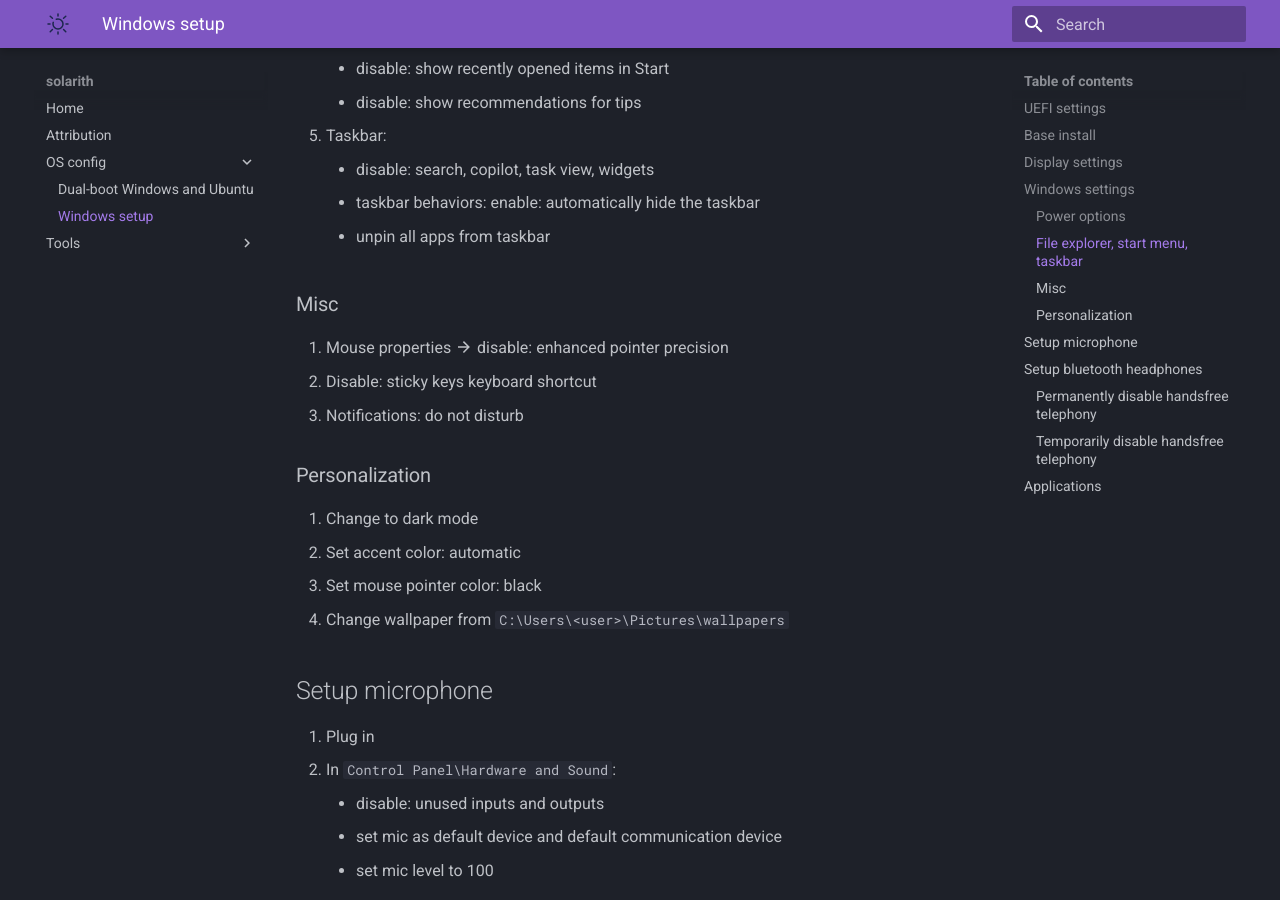
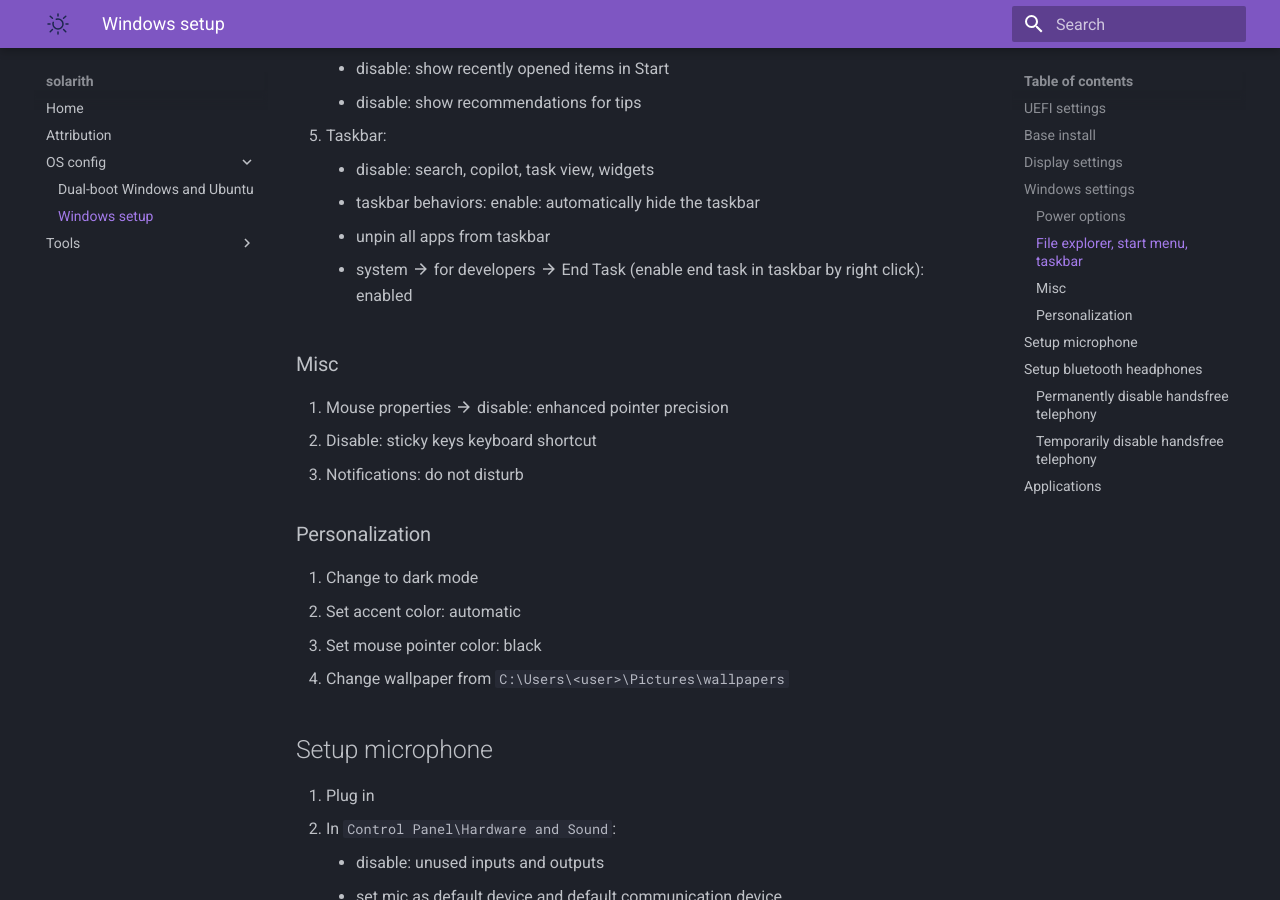
Before and after one commit to solarith0/solarith.dev, an MkDocs documentation site: the page built from docs/OS-config/windows.md, in a window 1280 px wide and 900 px high, scrolled down 2568 px. Built offline with MkDocs 1.6.1 and Material for MkDocs 9.7.7, drawn with Linux system fonts in a browser that asks for light colours.

Commit message:
add end task to taskbar

```diff
--- a/docs/OS-config/windows.md
+++ b/docs/OS-config/windows.md
@@ -75,6 +75,7 @@ How I like to setup my Windows environment
     - disable: search, copilot, task view, widgets
     - taskbar behaviors: enable: automatically hide the taskbar
     - unpin all apps from taskbar
+    - system :material-arrow-right: for developers :material-arrow-right: End Task (enable end task in taskbar by right click): enabled
 ### Misc
 1. Mouse properties :material-arrow-right: disable: enhanced pointer precision
 2. Disable: sticky keys keyboard shortcut
```
